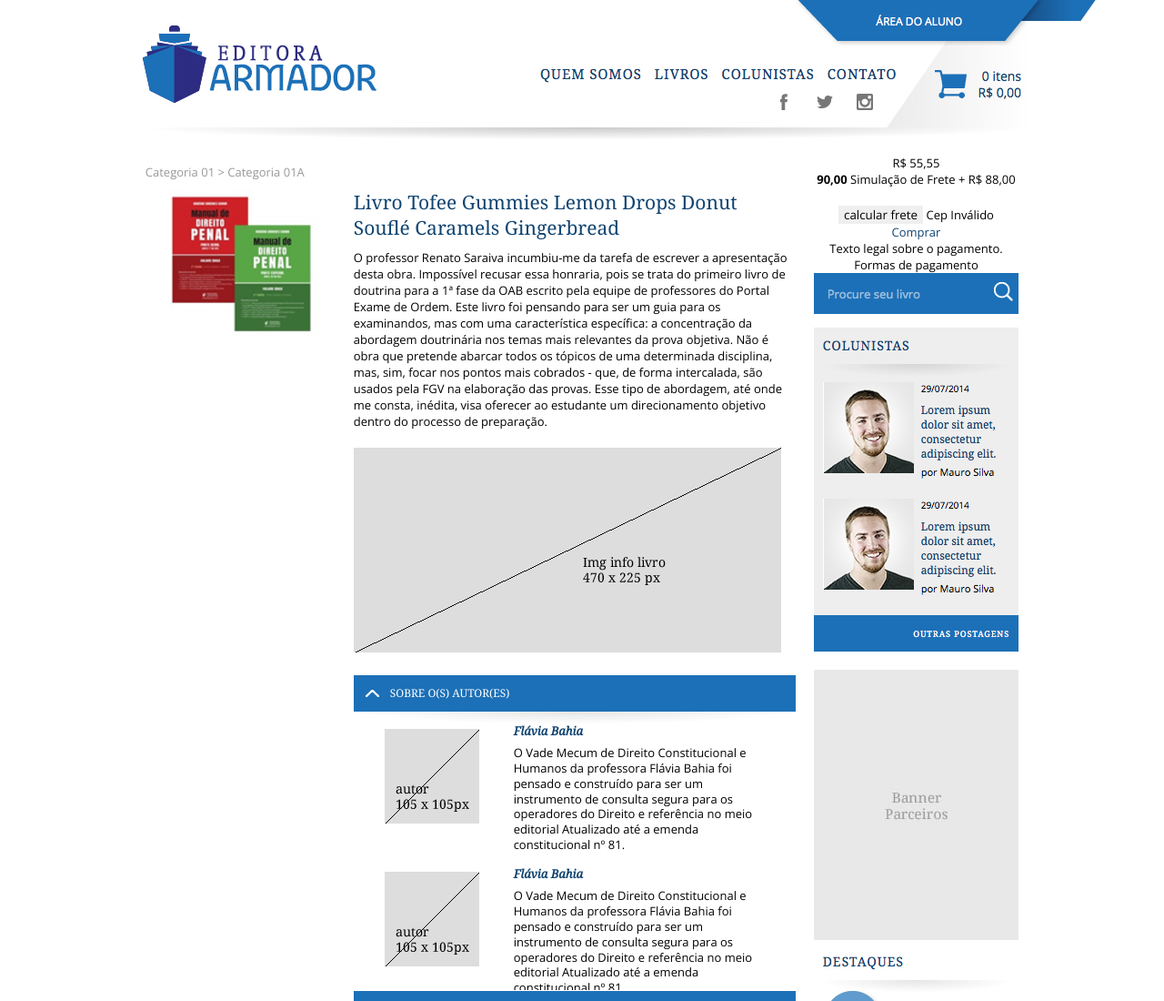
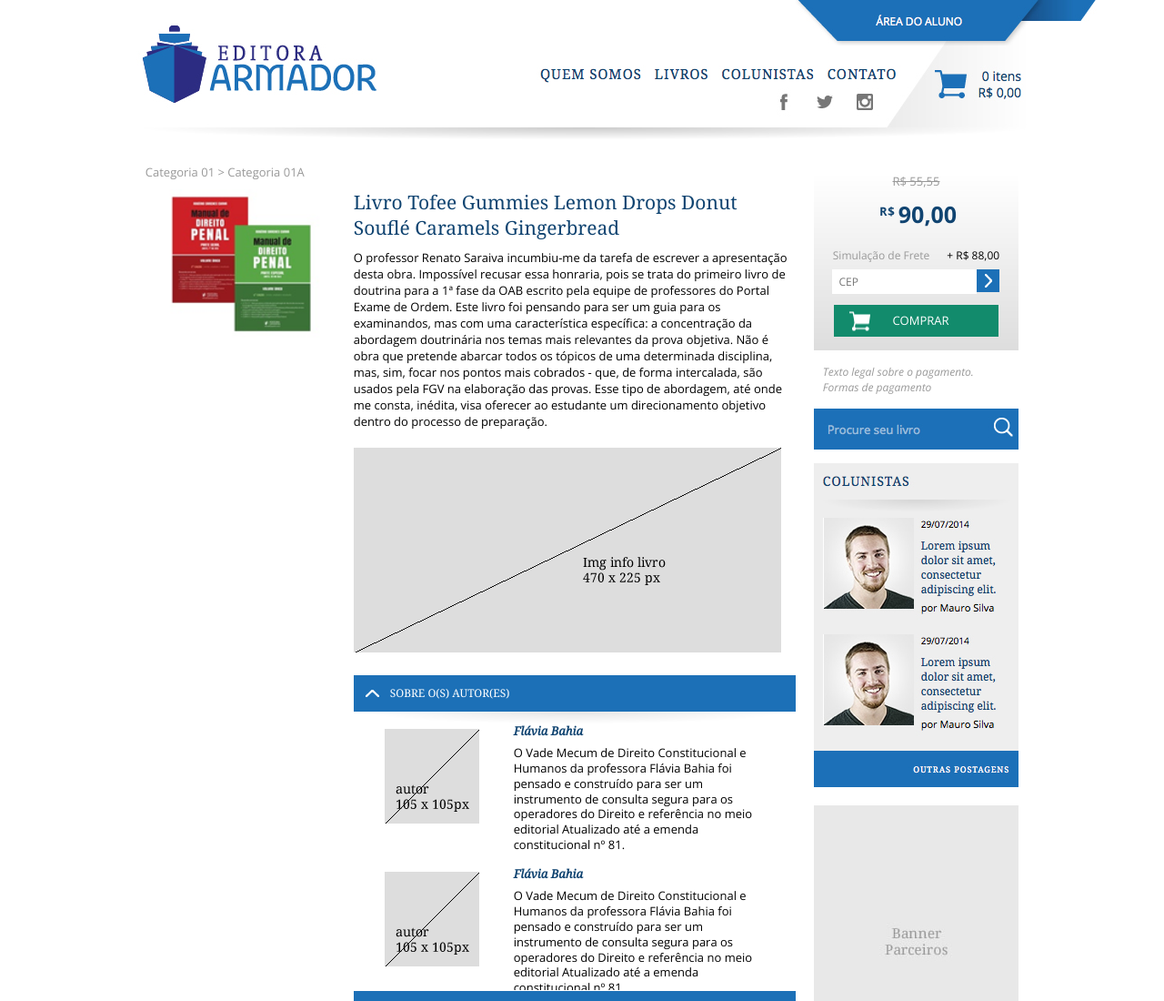
Before and after one commit to leticiamatos/armador_site, a plain HTML site: page 05view.html in a window 1280 px wide. Shown: the top 1100 px of the page at 91% size. Drawn offline with nearby package versions, Linux system fonts and the light colour scheme.

Commit message:
Produto View

```diff
--- a/05view.html
+++ b/05view.html
@@ -148,16 +148,17 @@
 
 					<!-- BEGIN Sidebar -->
 					<aside class="col1-4 sidebar" style="text-align:center;">
-						<div class="buy_box">
+						<div class="price_box">
 							<p class="old_price">R$ 55,55</p>
 							<strong class="price">90,00</strong>
+							<br/>
 							<span class="cep_01">Simulação de Frete</span>
 							<span class="cep_02">+ R$ 88,00</span>
 							<span class="cep_03">
-								<input type="text" class="txt" />
+								<input type="text" class="txt" placeholder="CEP" />
 								<input type="button" class="btn" value="calcular frete" />
 							</span>
-							<span class="cep_error form_error">Cep Inválido</span>
+							<span class="cep_error form_error" style="display:none;">Cep Inválido</span>
 							<a href="#" class="but_btn">Comprar</a>
 						</div>
 						<p class="tegal_txt">Texto legal sobre o pagamento.<br/>Formas de pagamento</p>
--- a/style/screen.less
+++ b/style/screen.less
@@ -12,7 +12,8 @@
   @cOrange: #F46A28;
   @cC: #104471;
   @cC2: #1C70B7;
-  @cGreen:#128B6C;
+  @cGreen: #128B6C;
+  @cR: #B22D00;
 
 
   @cPurple:#573E98;
@@ -1011,3 +1012,95 @@ body.view{
     clear: both;
   }
 }
+.price_box{
+  background: url(../img/cart_box_bg.png) bottom center repeat-x;
+  padding: 10px;
+  text-align: center;
+  .old_price{
+    font-size: 13px;
+    color: #999;
+    text-decoration: line-through;
+    display: block;
+    padding-top: 10px;
+  }
+  .price{
+    display: inline-block;
+    font-size: 25px;
+    color: @cC;
+    padding-left: 25px;
+    background:url(../img/ico/dolar.png) left 3px no-repeat;
+    margin-top: 10px;
+  }
+  .cep_01,
+  .cep_02,
+  .cep_03{
+    display: inline-block;
+  }
+  .cep_01{
+    margin-top: 20px;
+    color: #999;
+    width: 110px;
+    font-size: 12px;
+    text-align: left;
+  }
+  .cep_02{
+    text-align: right;
+    font-size: 12px;
+    width: 70px;
+  }
+  .cep_03{
+    padding-top: 7px;
+    height: 30px;
+    .txt,
+    .btn{
+      float: left;
+      display: block;
+    }
+    .txt{
+      width: 155px;
+      height: 25px;
+      text-indent: 5px;
+      font-size: 12px;
+    }
+    .btn{
+      height: 25px;
+      background: @cC2 url(../img/ico/arrows4.png) center no-repeat;
+      width: 25px;
+      text-align: left;
+      text-indent: -200px;
+      overflow: hidden;
+    }
+  }
+  .cep_error{
+    display: block;
+    clear: both;
+    padding-left: 10px;
+    color: @cR;
+    text-align: left;
+    font-size: 12px;
+    font-style: italic;
+  }
+  .but_btn{
+    display: block;
+    clear: both;
+    height: 35px;
+    line-height: 35px;
+    background: @cGreen url(../img/ico/cart02.png) 10px center no-repeat;
+    margin: 5px 12px;
+    text-align: center;
+    text-indent: 10px;
+    color: #fff;
+    font-size: 13px;
+    text-transform: uppercase;
+  }
+
+}
+.tegal_txt{
+  color: #999;
+  text-align: left;
+  font-size: 12px;
+  padding: 15px 10px;
+  display: block;
+  clear: both;
+  font-style: italic;
+}
```
Also changed, not shown: style/screen.css.
